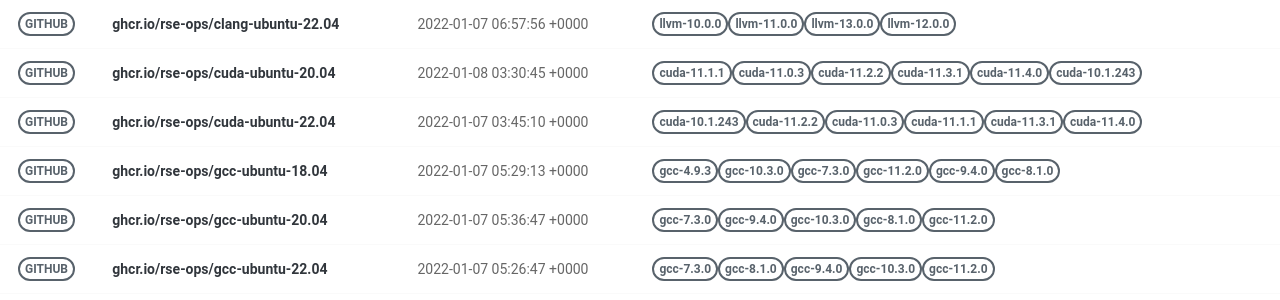
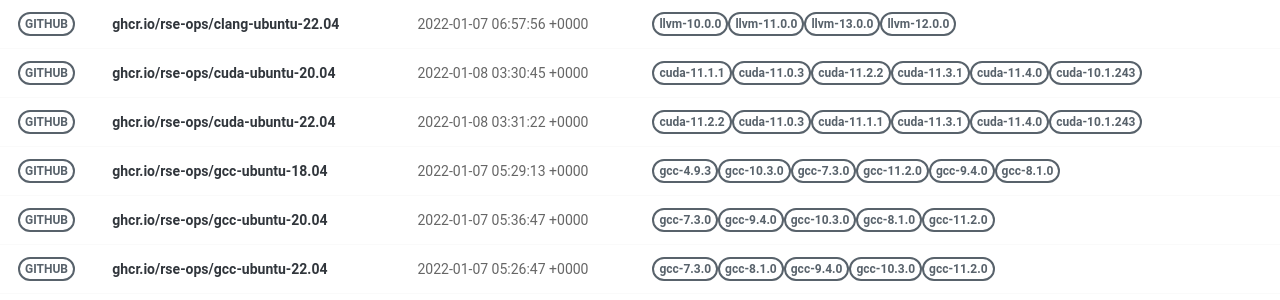
Before and after one commit to rse-ops/docker-images, a Jekyll site: the page built from pages/index.md, in a window 1280 px wide. Shown: the part 228-528 px from the top of the page. Built offline with Jekyll 4.4.1, drawn with Linux system fonts in a browser that asks for light colours; nearby versions of some CDN libraries.

Commit message:
Automated push to update library 2022-01-08

```diff
--- a/_library/ghcr.io-rse-ops-cuda-ubuntu-22.04.md
+++ b/_library/ghcr.io-rse-ops-cuda-ubuntu-22.04.md
@@ -1,14 +1,11 @@
 ---
 layout: container
 name: ghcr.io/rse-ops/cuda-ubuntu-22.04
-updated_at: 2022-01-07 03:45:10.734895
+updated_at: 2022-01-08 03:31:22.602437
 
 
 container_url: https://github.com/orgs/rse-ops/packages/container/package/cuda-ubuntu-22.04
 versions:
- - tag: cuda-10.1.243
-   dockerfile: https://github.com/rse-ops/docker-images/blob/main/ubuntu/cuda/Dockerfile
-   manifest: https://crane.ggcr.dev/manifest/ghcr.io/rse-ops/cuda-ubuntu-22.04:cuda-10.1.243
  - tag: cuda-11.2.2
    dockerfile: https://github.com/rse-ops/docker-images/blob/main/ubuntu/cuda/Dockerfile
    manifest: https://crane.ggcr.dev/manifest/ghcr.io/rse-ops/cuda-ubuntu-22.04:cuda-11.2.2
```
Also changed, not shown: other parts of _library/ghcr.io-rse-ops-cuda-ubuntu-22.04.md (+3 -0 lines).
